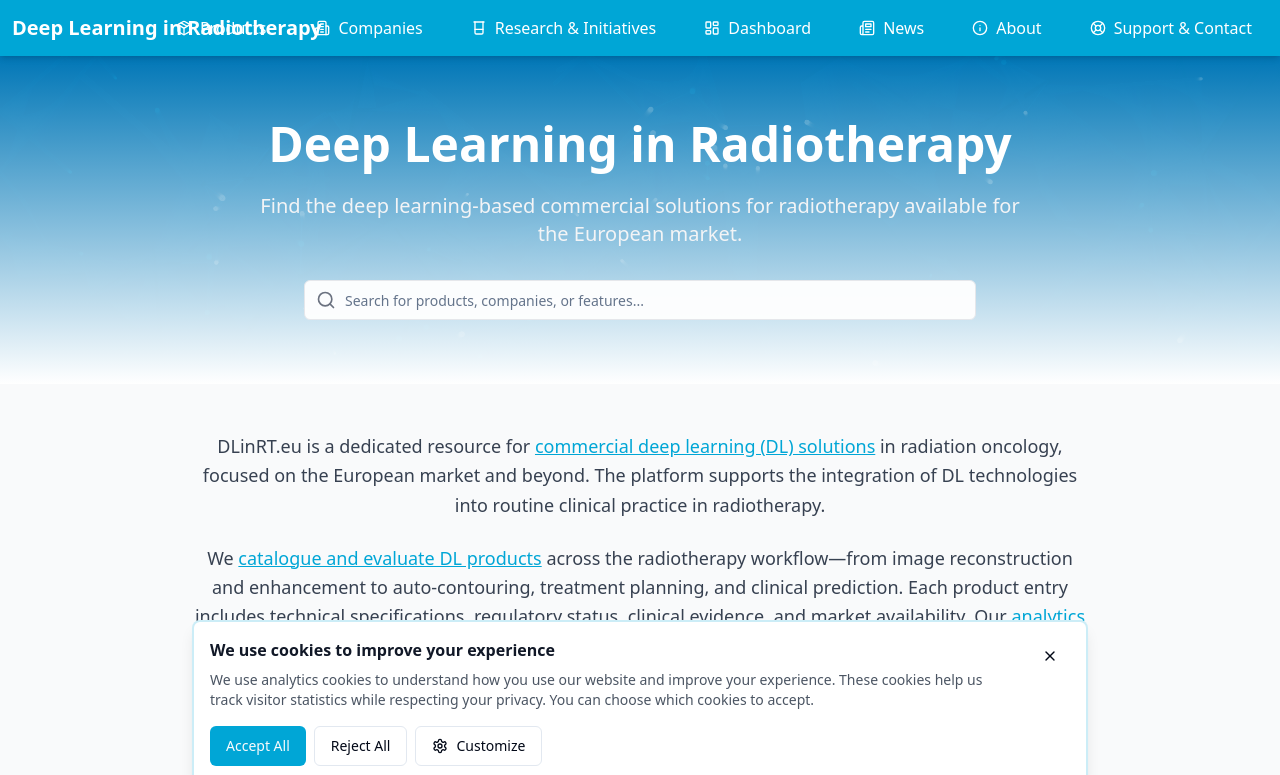
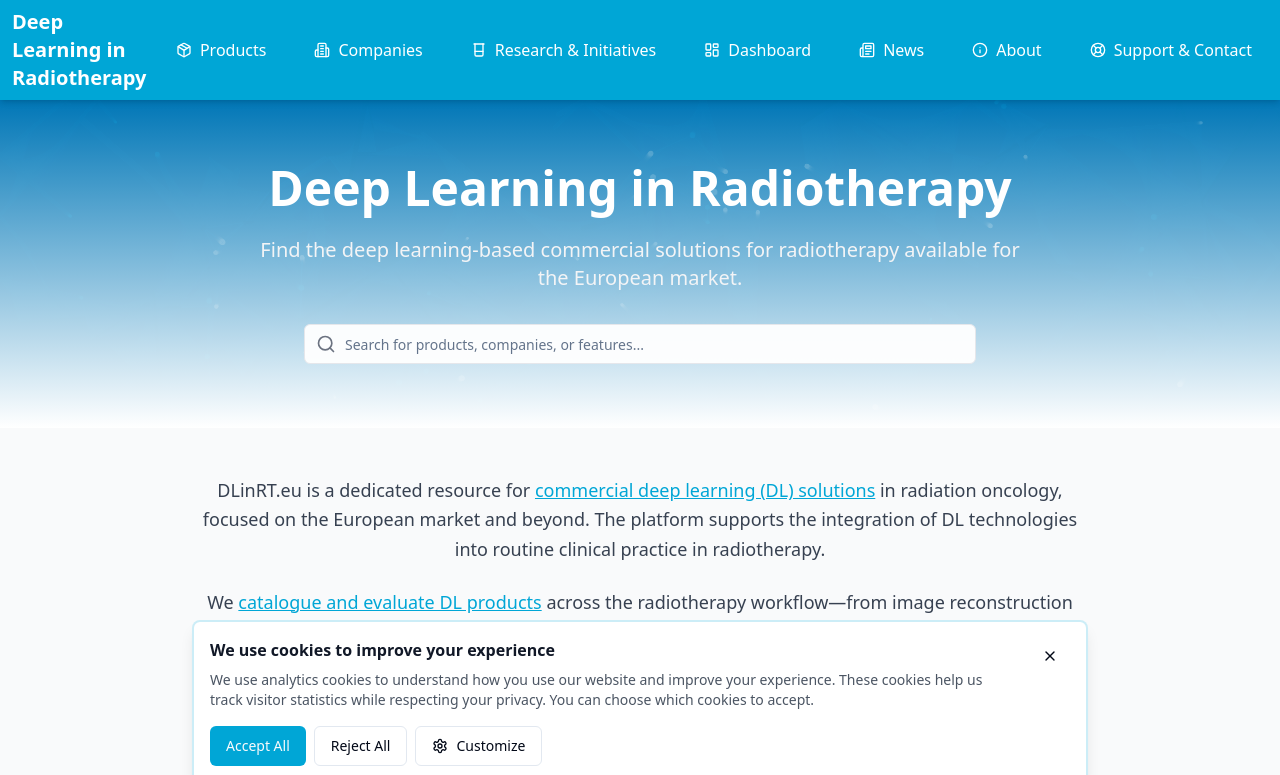
Before and after one commit to DLinRT-eu/website, a React (Vite) app: page / in a window 1280 px wide. Shown: the top 775 px of the page. Built offline with nearby package versions, Linux system fonts and the light colour scheme.

Commit message:
Fix: Header title overlapping content
The header title was overlapping page content on certain screen sizes. This commit adjusts the layout to prevent overlap and ensure the title is always visible.

```diff
--- a/src/components/Header.tsx
+++ b/src/components/Header.tsx
@@ -6,11 +6,11 @@ import MobileNav from './MobileNav';
 const Header = () => {
   return (
     <header className="bg-[#00A6D6] text-white py-2 px-3 sticky top-0 z-50 shadow-md">
-      <div className="max-w-7xl mx-auto flex items-center justify-between gap-2">
-        <div className="flex items-center flex-1 min-w-0">
+      <div className="max-w-7xl mx-auto flex items-center justify-between gap-3">
+        <div className="flex items-center flex-1 min-w-0 pr-2">
           <Link
             to="/"
-            className="text-xs sm:text-sm md:text-base lg:text-lg xl:text-xl font-bold hover:text-white/90 transition-colors whitespace-nowrap"
+            className="text-xs sm:text-sm md:text-base lg:text-lg xl:text-xl font-bold hover:text-white/90 transition-colors leading-tight"
           >
             Deep Learning in Radiotherapy
           </Link>
```
